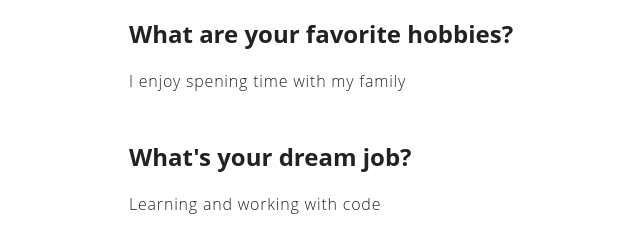
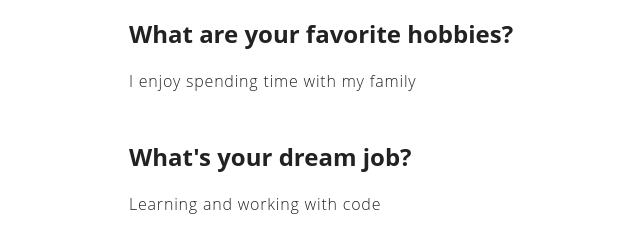
Before and after one commit to HectorDiazJr/Name, a plain HTML site: page index.html in a window 1280 px wide. Shown: the part 731-971 px from the top of the page, 207-847 px from the left. Drawn offline with Linux system fonts and the light colour scheme.

Commit message:
updating our detials

```diff
--- a/index.html
+++ b/index.html
@@ -21,7 +21,7 @@
       <h1>Where I'm From</h1>
       <p>Grand Rapids, MI</p>
       <h1>What are your favorite hobbies?</h1>
-      <p>I enjoy spening time with my family</p>
+      <p>I enjoy spending time with my family</p>
       <h1>What's your dream job?</h1>
       <p>Learning and working with code</p>
       <h1>Where do you live?</h1>
```
